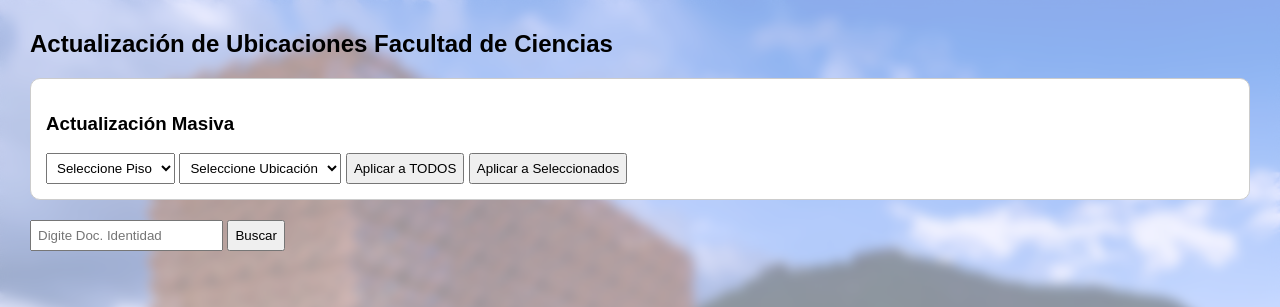
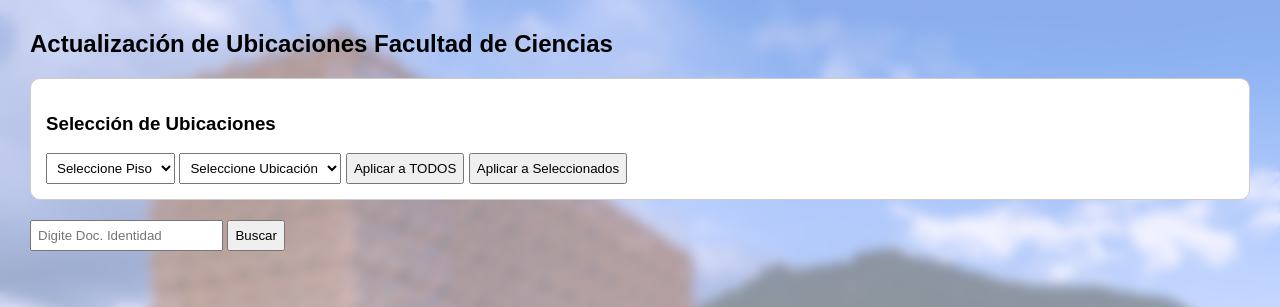
Before and after one commit to stivdiaz/ubicaciones-app, a Flask app: page / in a window 1280 px wide. Shown: the top 307 px of the page. Run offline with Flask 3, Linux system fonts and the light colour scheme.

Commit message:
Update index.html

```diff
--- a/templates/index.html
+++ b/templates/index.html
@@ -66,7 +66,7 @@ Actualización de Ubicaciones Facultad de Ciencias
 
 <div class="panel">
 
-<h3>Actualización Masiva</h3>
+<h3>Selección de Ubicaciones</h3>
 
 <select id="pisoMasivo"
 onchange="cargarUbicacionesMasivas()">
```
